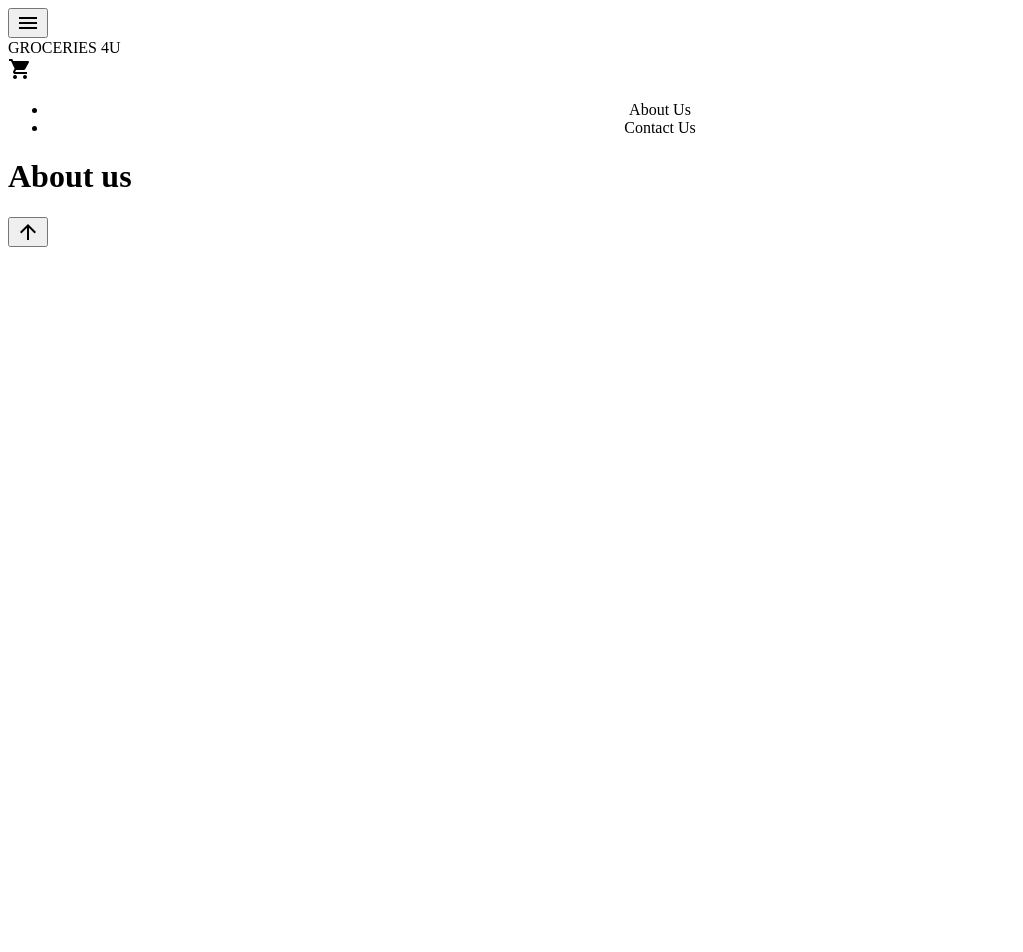
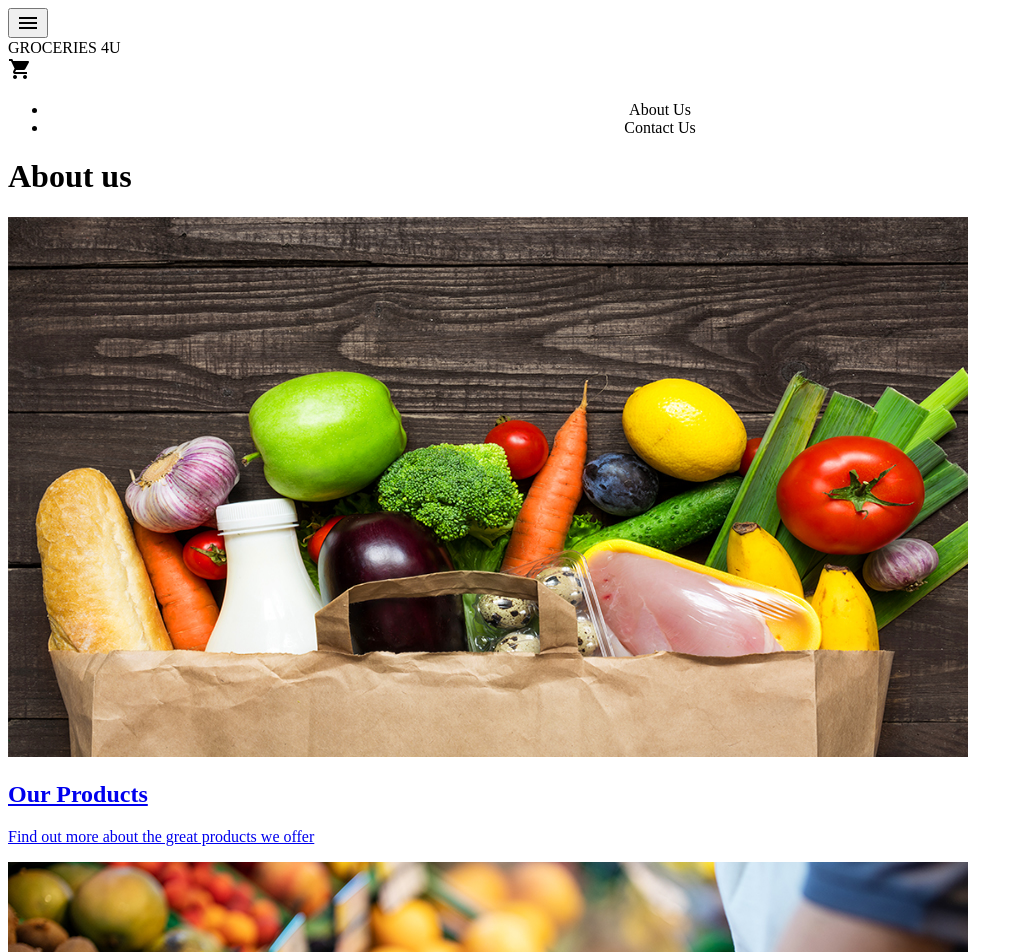
Before and after one commit to JakeWin97/code-academy-next-app, a Next.js app: page /about in a window 1280 px wide. Shown: the top 952 px of the page, without its empty margins (0-1023 px from the left). Before the commit the page ends 800 px from the top, so only its background shows below. Built offline with nearby package versions, Linux system fonts and the light colour scheme.

Commit message:
Create about card component and display on the about page

```diff
--- /dev/null
+++ b/components/about_card.tsx
@@ -0,0 +1,25 @@
+import classNames from "classnames";
+import { IProduct } from "../models/product";
+import Link from "next/link";
+import { IAbout } from "../models/about";
+import Image from 'next/image'
+
+const AboutCard:React.FC <IAbout> = ({ header, description, link, image, alt }) => {
+	return (
+        <Link href={`/about/${link}`}>
+		<a className="z-0 m-3 w-96 text-left no-underline border border-solid border-gray-200 rounded-lg hover:opacity-70 transform transition duration-700 ease-in-out hover:-translate-y-2 hover:shadow-md focus:shadow-md focus:outline-none">
+            <div
+              id="image"
+              className="h-62 rounded-t-lg flex items-center justify-center">
+                <Image src={image} alt={alt} width="960" height="540"/>
+            </div>
+            <div className="p-5 bg-white font-sans">
+              <h2 className="mb-2 text-3xl font-medium">{header}</h2>
+              <p className="m-0 mb-4 text-medium">{description}</p>
+            </div>
+          </a>
+    </Link>
+	);
+};
+
+export default AboutCard;
--- /dev/null
+++ b/models/about.ts
@@ -0,0 +1,7 @@
+export interface IAbout {
+    header: string,
+    description: string,
+    link: string,
+    image: string,
+    alt: string
+}
--- a/pages/about.tsx
+++ /dev/null
@@ -1,14 +0,0 @@
-const About = () => {
-    return (
-        <div className="min-h-screen flex flex-col justify-center items-center bg-gradient-to-b from-gray-200 via-gray-300 to-gray-500 flex-grow">
-
-      <main className="flex flex-col flex-1 items-center py-5">
-        <h1 className="m-10 leading-snug text-8xl text-center font-sans">
-          About us
-        </h1>
-      </main>
-    </div>
-    )
-}
-
-export default About;
--- /dev/null
+++ b/pages/about/index.tsx
@@ -0,0 +1,25 @@
+import AboutCard from "../../components/about_card";
+import people from "../public/people.jpg"
+import Image from 'next/image'
+
+const About = () => {
+    return (
+        <div className="min-h-screen flex flex-col justify-center items-center bg-gradient-to-b from-gray-200 via-gray-300 to-gray-500 flex-grow">
+
+      <main className="py-5 flex flex-col flex-1 items-center py-5">
+        <h1 className="m-10 leading-snug text-8xl text-center font-sans">
+          About us
+        </h1>
+        <div className="flex flex-wrap flex-col sm:flex-row w-full justify-center items-center">
+        <AboutCard header="Our Products" description="Find out more about the great products we offer" image="/groceries.jpg" link="/products" alt="Image of a bag of groceries"></AboutCard>
+        {/* <AboutCard header="Our Services" description="Find out more about the services we offer" image="" link="/products"></AboutCard> */}
+        <AboutCard header="Our People" description="Find out more about those behind our success .................." link="/people" image='/people.jpg' alt="Image of a shopworker holding strawberries"></AboutCard>
+        {/* <AboutCard header="Our History" description="Find out more about our history" image="" link="/products"></AboutCard>
+        <AboutCard header="Our Mission" description="Our short-term goals and plans for the future." image="" link="/mission"></AboutCard> */}
+      </div>
+      </main>
+    </div>
+    )
+}
+
+export default About;
```
Also changed, not shown: public/groceries.jpg (added), public/people.jpg (added).
